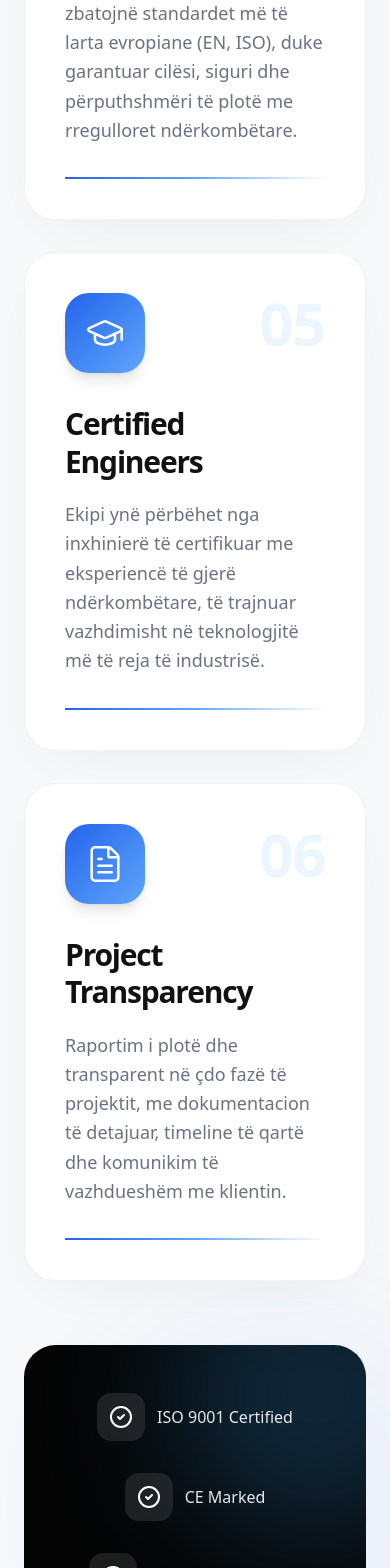
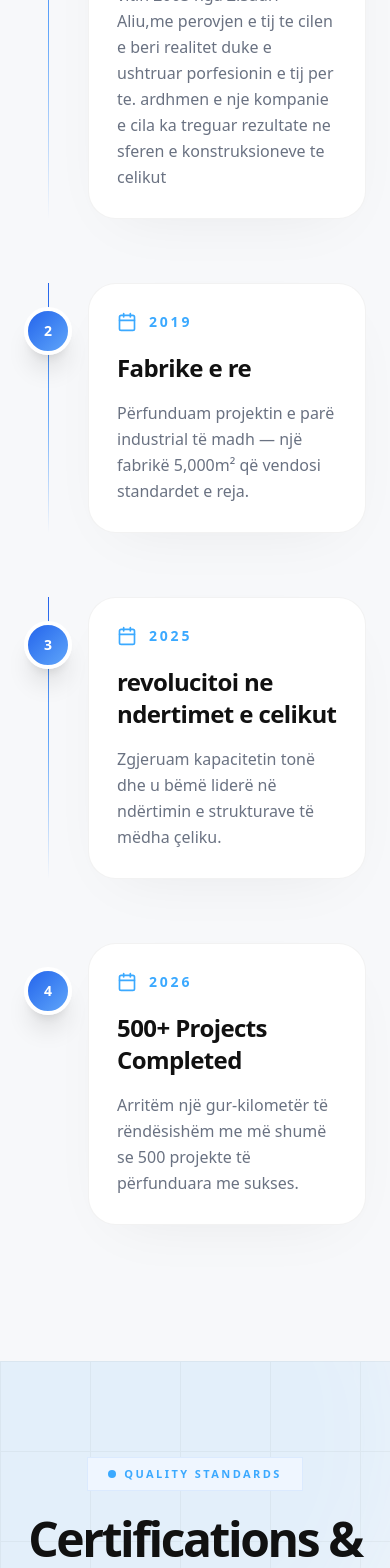
Before and after one commit to atinism4030/timimetal-web, a Next.js app: page /about-us in a window 390 px wide. Shown: the part 9365-10933 px from the top of the page. Built offline with nearby package versions, Linux system fonts and the light colour scheme.

Commit message:
me ibron xhi i ndrecem

```diff
--- a/app/about-us/page.tsx
+++ b/app/about-us/page.tsx
@@ -212,10 +212,6 @@ const page = () => {
         </div>
       </section>
 
-      {/* FACTS */}
-      <div className="py-24">
-        <HighlightFacts />
-      </div>
 
       {/* WHY US */}
       <section className="py-32 bg-[#F7F8FA] relative overflow-hidden">
@@ -266,44 +262,7 @@ const page = () => {
             ))}
           </div>
 
-          {/* BOTTOM BANNER */}
-          <motion.div
-            initial={{ opacity: 0, y: 40 }}
-            whileInView={{ opacity: 1, y: 0 }}
-            viewport={{ once: true }}
-            transition={{ duration: 0.8 }}
-          >
 
-            <div className="relative overflow-hidden bg-[#050505] rounded-[32px] p-12 text-center">
-
-              <div className="absolute top-[-100px] right-[-100px] w-[300px] h-[300px] bg-[#3BA9FF]/20 blur-3xl rounded-full" />
-
-              <div className="relative z-10 flex flex-wrap items-center justify-center gap-8">
-
-                {[
-                  "ISO 9001 Certified",
-                  "CE Marked",
-                  "European Standards",
-                ].map((item, index) => (
-
-                  <div
-                    key={index}
-                    className="flex items-center gap-3 text-white"
-                  >
-
-                    <div className="w-12 h-12 bg-white/10 backdrop-blur-sm rounded-xl flex items-center justify-center">
-
-                      <CheckCircle2 className="w-6 h-6 text-white" />
-                    </div>
-
-                    <span className="text-white/90">
-                      {item}
-                    </span>
-                  </div>
-                ))}
-              </div>
-            </div>
-          </motion.div>
         </div>
       </section>
 
--- a/components/AboutSection.tsx
+++ b/components/AboutSection.tsx
@@ -4,9 +4,9 @@ import WeldingImage from "@/public/Image (Welding metal construction with sparks
 import Link from "next/link";
 
 const metrics = [
-  { value: "25+", label: "Years Experience" },
-  { value: "500+", label: "Projects Completed" },
-  { value: "50+", label: "Expert Welders" },
+  { value: "23+", label: "Years Experience" },
+  { value: "587+", label: "Projects Completed" },
+  { value: "39+", label: "Export Projects" },
   { value: "100%", label: "Client Satisfaction" },
 ];
 
@@ -27,7 +27,7 @@ const AboutSection = () => {
           {/* Floating Heritage Badge */}
           <div className="absolute -bottom-10 -right-10 bg-[#050505] text-white p-10 rounded-xl shadow-2xl hidden md:block">
             <p className="text-xs tracking-[0.4em] font-medium uppercase text-gray-400 mb-3">Established</p>
-            <p className="text-6xl font-light tracking-tighter">1999</p>
+            <p className="text-6xl font-light tracking-tighter">2003</p>
           </div>
         </div>
 
@@ -36,7 +36,7 @@ const AboutSection = () => {
           <p className="uppercase tracking-[0.3em] text-xs font-semibold text-gray-400 mb-6">Our Heritage</p>
           <h2 className="text-4xl md:text-5xl lg:text-6xl font-light text-gray-900 leading-[1.1] mb-8 tracking-tight">
             Building <span className="font-semibold text-transparent bg-clip-text bg-gradient-to-r from-gray-500 to-black">Excellence</span> <br/>
-            Since 1999
+            Since 2003
           </h2>
 
           <div className="w-20 h-[1px] bg-gray-300 mb-8" />
--- a/components/Hero.tsx
+++ b/components/Hero.tsx
@@ -57,14 +57,14 @@ export default function HeroVideo() {
                 }}
                 className="text-white/70 uppercase tracking-[0.3em] text-[10px] md:text-xs font-semibold mb-2 ml-1"
               >
-                Pioneering the Future of Steel
+               E ardhmja e ndertesave te celikut
               </motion.p>
             </div>
 
-            <h1 className="text-white font-light text-5xl md:text-7xl lg:text-[6rem] leading-[1.05] tracking-tight">
-              Timimetal <br />
+            <h1 className="text-white font-light text-5xl md:text-7xl lg:text-[6rem] leading-[1.05] tracking-tight ">
+
               <span className="font-semibold text-transparent bg-clip-text bg-gradient-to-r from-white via-blue-300 to-blue-500">
-                Structures
+                Timimetal
               </span>
             </h1>
 
--- a/components/Projects/ProjectsHome.tsx
+++ b/components/Projects/ProjectsHome.tsx
@@ -15,9 +15,9 @@ const ProjectsHome = async () => {
         <div className="flex flex-col md:flex-row md:items-end justify-between gap-8 mb-16 md:mb-24">
           <div className="max-w-2xl">
             <h2 className="text-4xl md:text-6xl lg:text-7xl font-light tracking-tight leading-[1.1] mb-6 whitespace-nowrap">
-              Selected <br />
+              Projektet <br />
               <span className="font-semibold text-transparent bg-clip-text bg-gradient-to-r from-blue-200 to-blue-600">
-                Masterpieces
+                Tona
               </span>
             </h2>
             <div className="h-[1px] w-24 bg-white/20 mb-8" />
--- a/components/Services/ServicesList.tsx
+++ b/components/Services/ServicesList.tsx
@@ -12,12 +12,12 @@ interface Service {
 }
 
 const services: Service[] = [
-    { title: "Structural Engineering", descOpen: "Reliable structural designs for steel and concrete, ensuring your project's integrity with the highest engineering standards.", icon: <TbWaveSawTool size={36} className="text-gray-500" /> },
-    { title: "Architectural Design", descOpen: "Innovative and sustainable planning, including 3D modeling and detailed visualizations to realize your vision.", icon: <MdRoofing size={36} className="text-gray-500" /> },
-    { title: "Project Management", descOpen: "Complete project management, ensuring precise supervision, deadline compliance, and strict quality controls from start to finish.", icon: <PiFactoryThin size={36} className="text-gray-500" /> },
-    { title: "Metal Fabrication", descOpen: "High-precision metal cutting, welding, and assembly for industrial and commercial projects using the latest technology.", icon: <TbCarCrane size={36} className="text-gray-500" /> },
-    { title: "Consulting", descOpen: "Expert technical support and feasibility studies for large scale projects, providing strategic advice and data-driven solutions.", icon: <MdArchitecture size={36} className="text-gray-500" /> },
-    { title: "Electrical Systems", descOpen: "Design and installation of smart electrical systems, ensuring energy efficiency and full integration of modern technology in your building.", icon: <MdSolarPower size={36} className="text-gray-500" /> },
+    { title: "Structural Engineering and Design", descOpen: "Reliable structural designs for steel and concrete, ensuring your project's integrity with the highest engineering standards.", icon: <TbWaveSawTool size={36} className="text-gray-500" /> },
+    { title: "Metal Consturction", descOpen: "Innovative and sustainable planning, including 3D modeling and detailed visualizations to realize your vision.", icon: <MdRoofing size={36} className="text-gray-500" /> },
+    { title: "LGS Contruction", descOpen: "Complete project management, ensuring precise supervision, deadline compliance, and strict quality controls from start to finish.", icon: <PiFactoryThin size={36} className="text-gray-500" /> },
+    { title: "Metal Roofing and Facade", descOpen: "High-precision metal cutting, welding, and assembly for industrial and commercial projects using the latest technology.", icon: <TbCarCrane size={36} className="text-gray-500" /> },
+    { title: "Crane Services", descOpen: "Expert technical support and feasibility studies for large scale projects, providing strategic advice and data-driven solutions.", icon: <MdArchitecture size={36} className="text-gray-500" /> },
+    { title: "Photovoltaic system", descOpen: "Design and installation of smart electrical systems, ensuring energy efficiency and full integration of modern technology in your building.", icon: <MdSolarPower size={36} className="text-gray-500" /> },
 ];
 
 const ServicesList: React.FC = () => {
--- a/utils/milestone.ts
+++ b/utils/milestone.ts
@@ -1,31 +1,26 @@
 export const milestones = [
   {
     id: 1,
-    year: "1999",
+    year: "2003",
     title: "Company Founded",
-    description: "Timimetal u themelua me një vizion të qartë: të sjellë ndërtim modern industrial në rajon.",
+    description: "Timimetal u themelua ne vitin 2003 nga Z.Sadri Aliu,me perovjen e tij te cilen e beri realitet duke e ushtruar porfesionin e tij per te. ardhmen e nje kompanie e cila ka treguar rezultate ne sferen e konstruksioneve te celikut ",
   },
   {
     id: 2,
-    year: "2005",
-    title: "First Industrial Structure",
+    year: "2019",
+    title: "Fabrike e re ",
     description: "Përfunduam projektin e parë industrial të madh — një fabrikë 5,000m² që vendosi standardet e reja.",
   },
   {
     id: 3,
-    year: "2010",
-    title: "Expansion to Large-Scale Steel Buildings",
+    year: "2025",
+    title: "revolucitoi ne ndertimet e celikut",
     description: "Zgjeruam kapacitetin tonë dhe u bëmë liderë në ndërtimin e strukturave të mëdha çeliku.",
   },
+
   {
     id: 4,
-    year: "2020",
-    title: "Introduced LGS Smart Home Technology",
-    description: "Prezantuam teknologjinë LGS për shtëpi moderne, duke hapur një kapitull të ri të inovacionit.",
-  },
-  {
-    id: 5,
-    year: "2024",
+    year: "2026",
     title: "500+ Projects Completed",
     description: "Arritëm një gur-kilometër të rëndësishëm me më shumë se 500 projekte të përfunduara me sukses.",
   },
```
